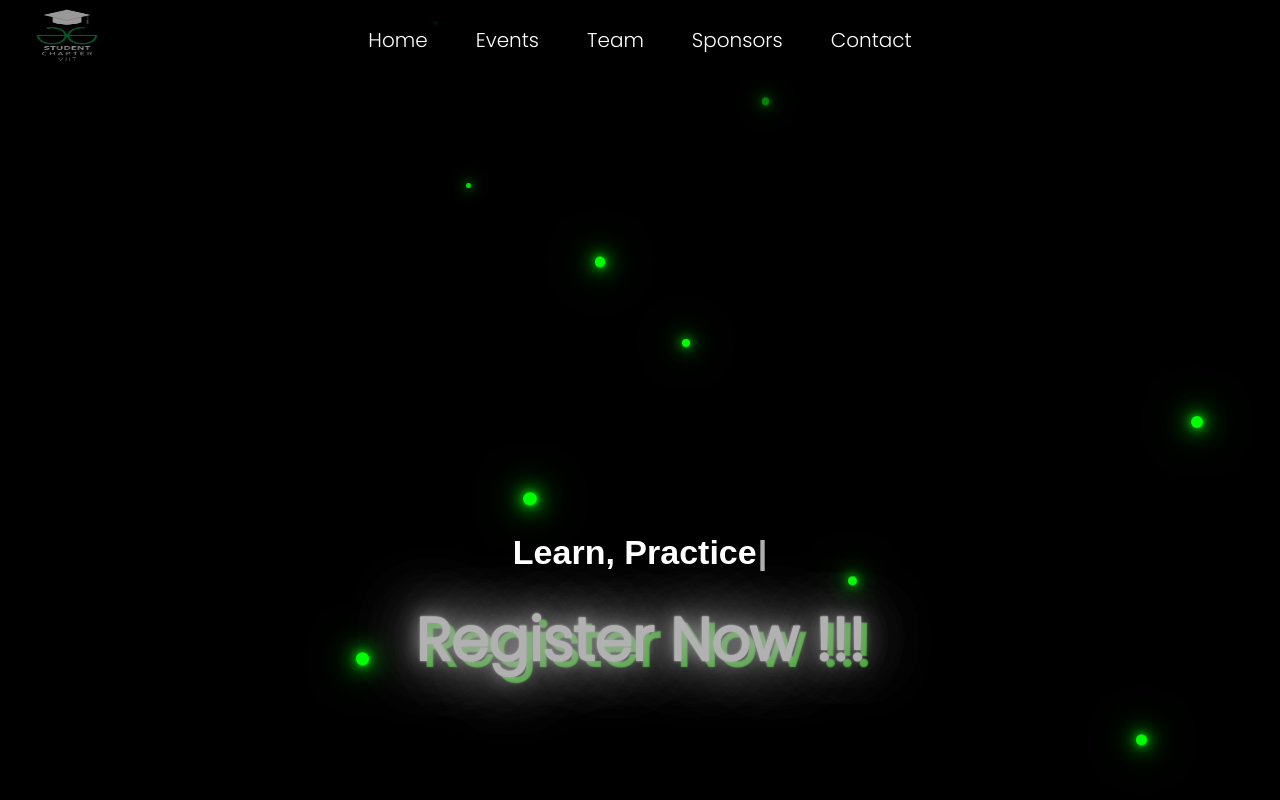
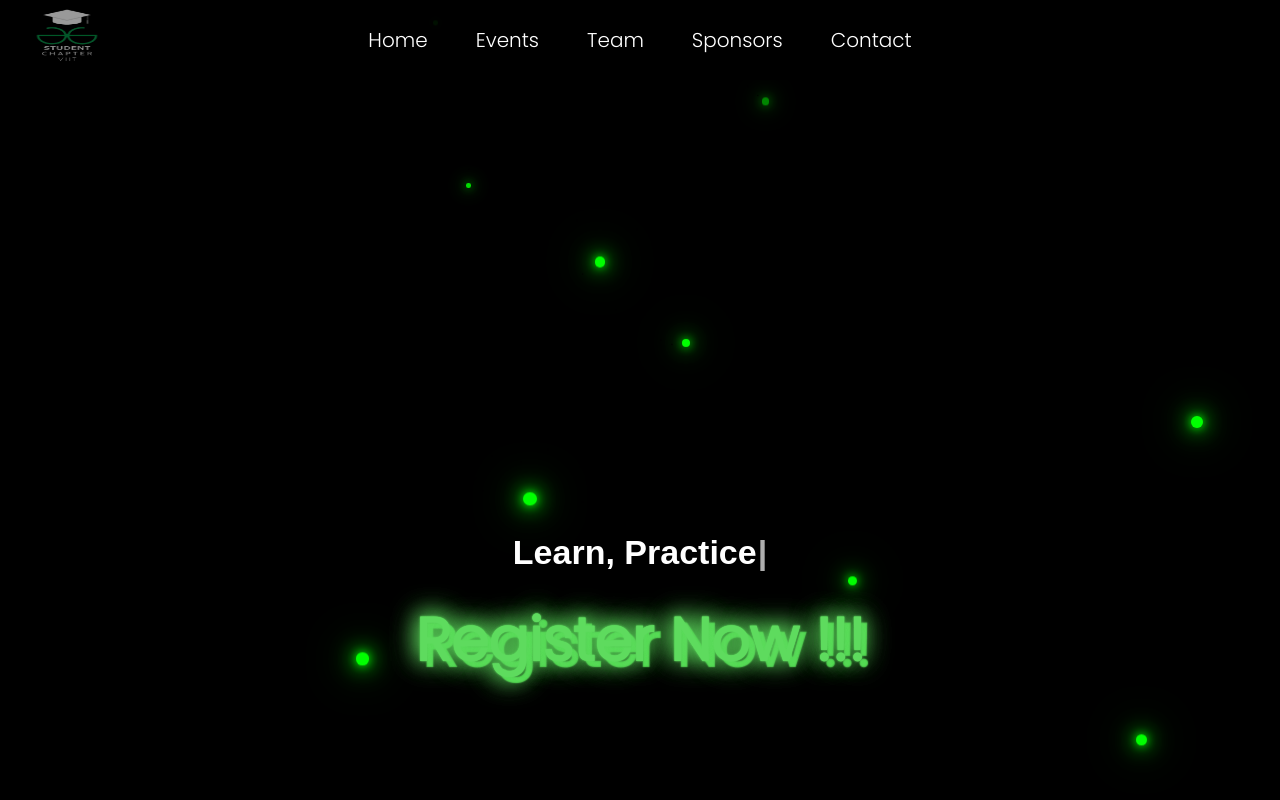
Before and after one commit to yashanbhore/GeekVishwa.github.io, a Next.js app: page / in a window 1280 px wide. Shown: the top 800 px of the page. Built offline with nearby package versions, Linux system fonts and the light colour scheme.

Commit message:
Update globals.css

```diff
--- a/src/app/globals.css
+++ b/src/app/globals.css
@@ -114,22 +114,26 @@ width: 100vw;
 }
 .register{
   color: #58fb42;
-        /* text-shadow: 0 0 3vw #F40A35; */
-        /* animation: glow 1.2s ease infinite; */
-        /* -moz-animation: glow 1.2s ease infinite; */
+        text-shadow: 0 0 3vw #F40A35;
+        animation: glow 1.2s ease infinite;
+        -moz-animation: glow 1.2s ease infinite;
         -webkit-animation: glow 2s ease-in-out infinite;
 
 }
 @keyframes glow {
-  0%,
-  /* 100% {
-    text-shadow: 0 0 1px #3cf716, 0 0 3vw #178406, 0 0 10vw #108818, 0 0 10vw #1aff00, 0 0 .4vw #30f644, .5vw .5vw .1vw #1fcf1f;
-    color: #b1b1b1;
-  } */
+  0%{
+    text-shadow: 0 0 1px #57df57, 0 0 1.5vw #57df57, 0 0 2vw #57df57, 0 0 2vw #57df57, 0 0 .2vw #57df57, .5vw .5vw .1vw #57df57;
+    color: #57df57;
+  }
   50% {
     text-shadow: 0 0 1px #b1b1b1, 0 0 1.5vw #b1b1b1, 0 0 5vw #b1b1b1, 0 0 5vw #b1b1b1, 0 0 .2vw #b1b1b1, .5vw .5vw .1vw #38ac24;
     color: #b1b1b1;
   }
+  100% {
+    text-shadow: 0 0 1px #3cf716, 0 0 3vw #178406, 0 0 10vw #108818, 0 0 10vw #1aff00, 0 0 .4vw #30f644, .5vw .5vw .1vw #1fcf1f;
+    color: #b1b1b1;
+  }
+
 }
 
 /* **********************Background*************** */
```
